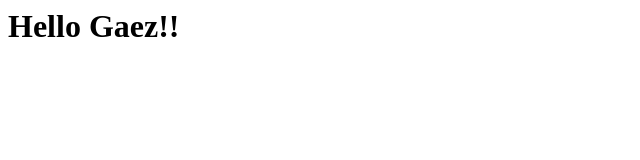
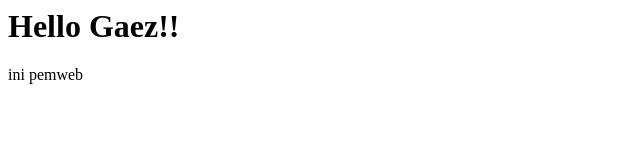
Before and after one commit to MeOneIRL/latihan-git-1, a plain HTML site: page index.html in a window 1280 px wide. Shown: the full height of the page, 0-640 px from the left. Drawn offline with Linux system fonts and the light colour scheme.

Commit message:
tambah tulisan

```diff
--- a/index.html
+++ b/index.html
@@ -6,5 +6,8 @@
     <h1>
         Hello Gaez!!
     </h1>
+    <p>
+        ini pemweb
+    </p>
 </body>
 </html>
```
